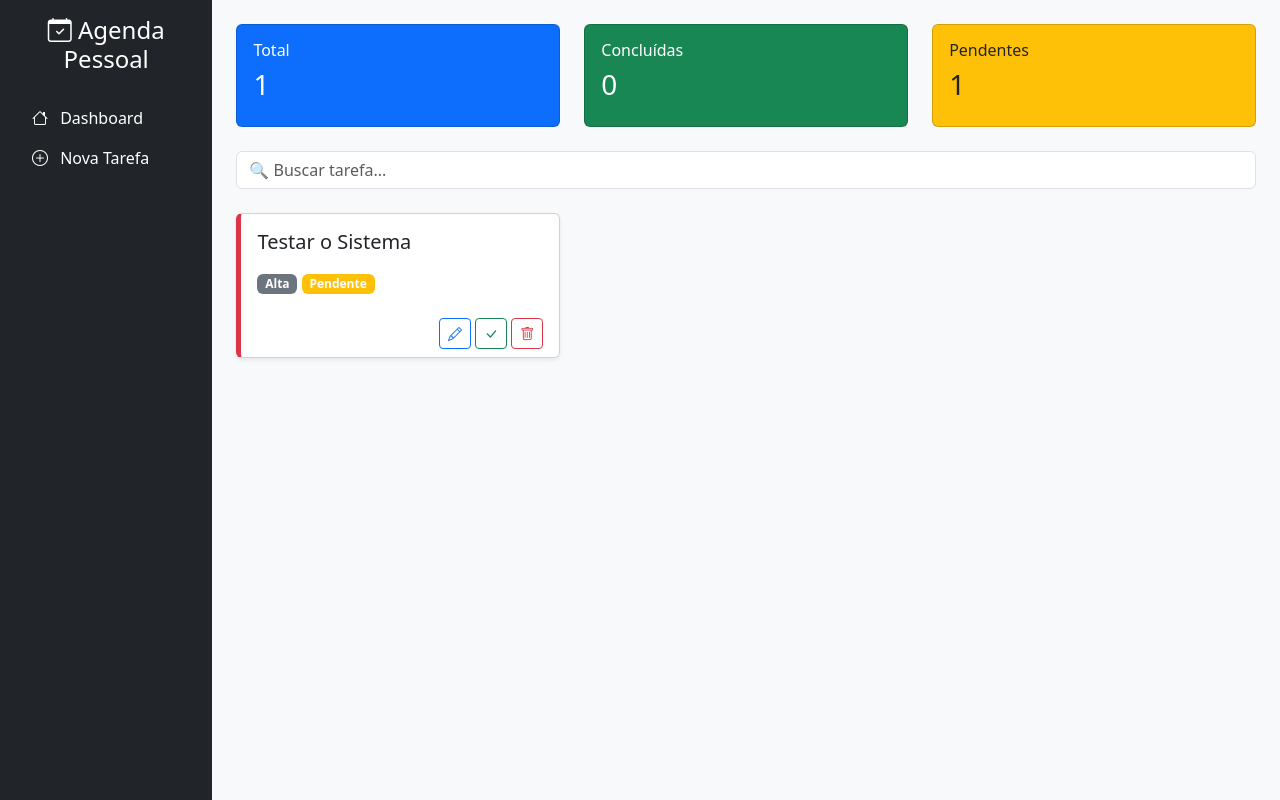
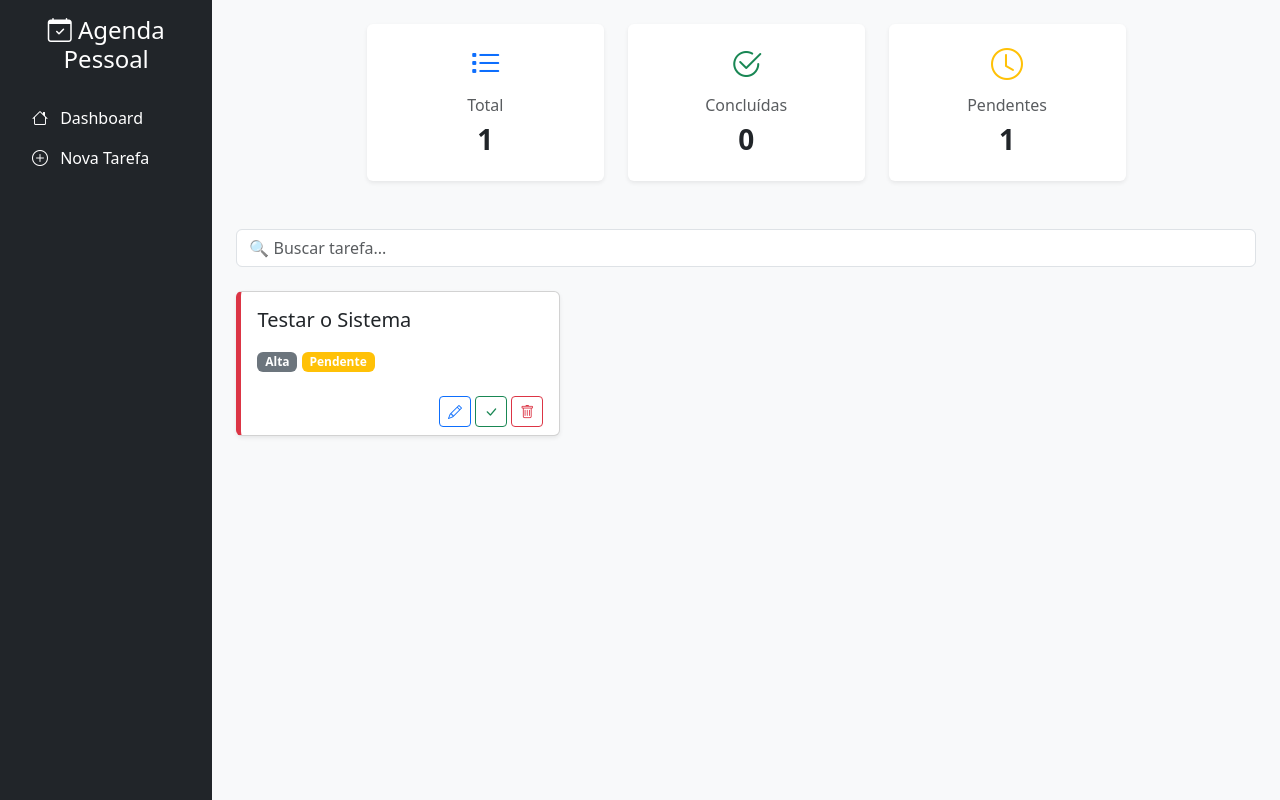
Before and after one commit to Kayruan/mvc-tarefas, a PHP site: page / in a window 1280 px wide. Run offline with PHP 8.4, Linux system fonts and the light colour scheme; data comes from the database, SQL or seed files in the repository.

Commit message:
feat: implementa dashboard moderno, cards com imagem de fundo e layout centralizado

```diff
--- a/views/tarefas/lista.php
+++ b/views/tarefas/lista.php
@@ -6,7 +6,7 @@
     <link rel="stylesheet" href="https://cdn.jsdelivr.net/npm/bootstrap-icons@1.11.1/font/bootstrap-icons.css">
     <title>Agenda de Tarefas Pessoais</title>
     <style>
-        .card-tarefa { transition: 0.3s; border-left: 5px solid #ccc; }
+        .card-tarefa { transition: 0.3s; border-left: 5px solid #ccc; height: 100%; }
         .card-tarefa:hover { transform: translateY(-5px); box-shadow: 0 10px 20px rgba(0,0,0,0.1); }
         .prioridade-Alta { border-left-color: #dc3545; }
         .prioridade-Média { border-left-color: #ffc107; }
@@ -22,30 +22,46 @@
             <a class="nav-link text-white" href="index.php?acao=criar"><i class="bi bi-plus-circle me-2"></i> Nova Tarefa</a>
         </nav>
     </div>
+
     <div class="container-fluid p-4">
         <?php if(isset($_SESSION['mensagem'])): ?>
             <div class="alert alert-success alert-dismissible fade show"><?= $_SESSION['mensagem'] ?></div>
             <?php unset($_SESSION['mensagem']); endif; ?>
 
-        <div class="row mb-4">
-            <div class="col-md-4"><div class="card bg-primary text-white p-3"><h6>Total</h6><h3><?= count($tarefas) ?></h3></div></div>
-            <div class="col-md-4"><div class="card bg-success text-white p-3"><h6>Concluídas</h6><h3><?= count(array_filter($tarefas, fn($t) => $t['status_tarefa'] == 'Concluída')) ?></h3></div></div>
-            <div class="col-md-4"><div class="card bg-warning p-3"><h6>Pendentes</h6><h3><?= count(array_filter($tarefas, fn($t) => $t['status_tarefa'] == 'Pendente')) ?></h3></div></div>
+        <div class="row mb-5 justify-content-center">
+            <?php
+            $metricas = [
+                ['Total', count($tarefas), 'bi-list-task', 'text-primary'],
+                ['Concluídas', count(array_filter($tarefas, fn($t) => $t['status_tarefa'] == 'Concluída')), 'bi-check2-circle', 'text-success'],
+                ['Pendentes', count(array_filter($tarefas, fn($t) => $t['status_tarefa'] == 'Pendente')), 'bi-clock', 'text-warning']
+            ];
+            foreach ($metricas as $m): ?>
+                <div class="col-md-3">
+                    <div class="card shadow-sm border-0 text-center p-3">
+                        <i class="bi <?= $m[2] ?> <?= $m[3] ?> fs-2"></i>
+                        <h6 class="text-muted mt-2"><?= $m[0] ?></h6>
+                        <h3 class="fw-bold"><?= $m[1] ?></h3>
+                    </div>
+                </div>
+            <?php endforeach; ?>
         </div>
 
         <input type="text" id="filtro" class="form-control mb-4" placeholder="🔍 Buscar tarefa...">
+
         <div class="row" id="lista-tarefas">
             <?php foreach ($tarefas as $t): ?>
             <div class="col-md-4 card-tarefa-wrapper mb-3">
-                <div class="card card-tarefa shadow-sm prioridade-<?= $t['prioridade'] ?>">
-                    <?php if (!empty($t['imagem'])): ?><img src="uploads/<?= $t['imagem'] ?>" class="card-img-top" style="height: 150px; object-fit: cover;"><?php endif; ?>
+                <div class="card card-tarefa shadow-sm prioridade-<?= $t['prioridade'] ?>"
+                     style="<?= !empty($t['imagem']) ? 'background: linear-gradient(rgba(255,255,255,0.85), rgba(255,255,255,0.85)), url("uploads/'.$t['imagem'].'"); background-size: cover; background-position: center;' : '' ?>">
                     <div class="card-body">
                         <h5 class="card-title"><?= htmlspecialchars($t['titulo']) ?></h5>
-                        <p class="card-text small text-muted"><?= htmlspecialchars($t['descricao'] ?? '') ?></p>
+                        <p class="card-text small"><?= htmlspecialchars($t['descricao'] ?? '') ?></p>
                         <span class="badge bg-secondary"><?= $t['prioridade'] ?></span>
-                        <span class="badge <?= $t['status_tarefa'] == 'Concluída' ? 'bg-success' : 'bg-warning' ?>"><?= $t['status_tarefa'] ?></span>
+                        <span class="badge <?= $t['status_tarefa'] == 'Concluída' ? 'bg-success' : 'bg-warning' ?>">
+                            <?= $t['status_tarefa'] ?>
+                        </span>
                     </div>
-                    <div class="card-footer bg-white border-0 text-end">
+                    <div class="card-footer bg-transparent border-0 text-end">
                         <a href="index.php?acao=editar&id=<?= $t['id'] ?>" class="btn btn-outline-primary btn-sm"><i class="bi bi-pencil"></i></a>
                         <a href="index.php?acao=concluir&id=<?= $t['id'] ?>" class="btn btn-outline-success btn-sm"><i class="bi bi-check-lg"></i></a>
                         <a href="index.php?acao=excluir&id=<?= $t['id'] ?>" class="btn btn-outline-danger btn-sm"><i class="bi bi-trash"></i></a>
```
Also changed, not shown: uploads/1782172740.webp (added).
